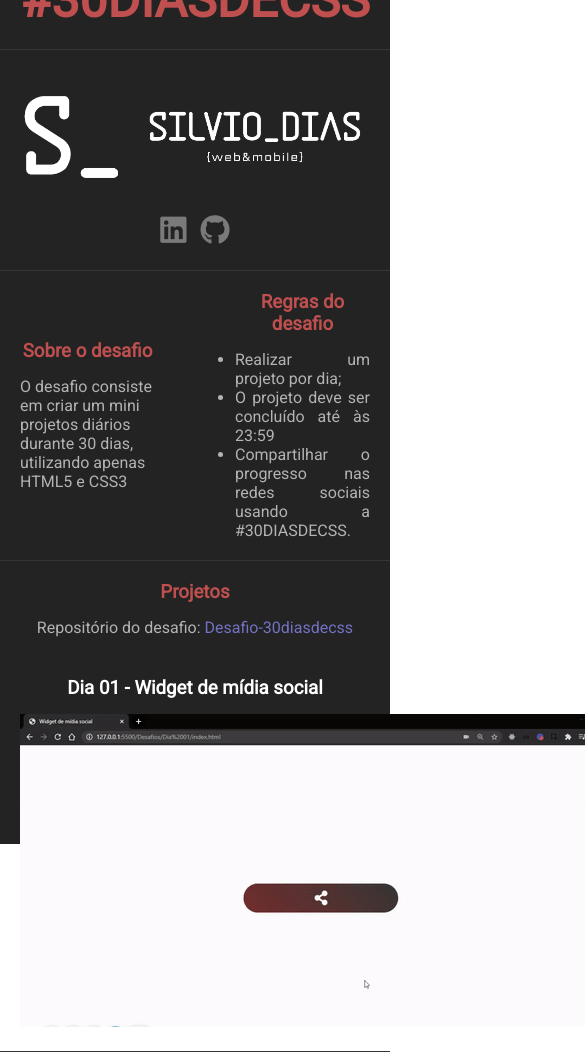
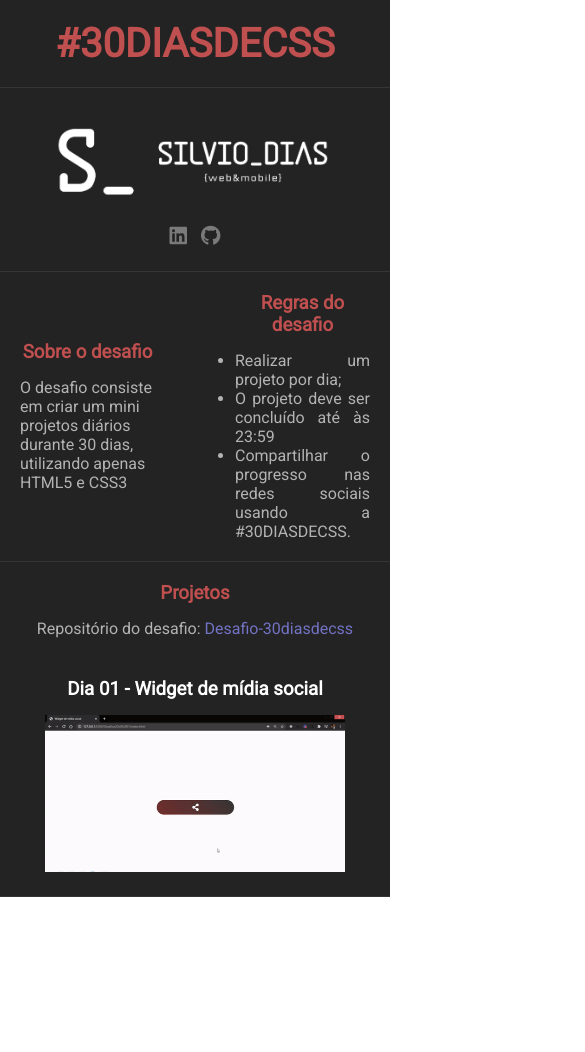
Before and after one commit to SilvioDiasJr/desafio-30diasdecss, a plain HTML site: page index.html in a window 390 px wide. Shown: the top 1052 px of the page, 585 px wide, since content can reach past the window. After the commit the page ends 897 px from the top, so only its background shows below. Drawn offline with Linux system fonts and the light colour scheme.

Commit message:
alterar estilização da página

```diff
--- a/style.css
+++ b/style.css
@@ -7,8 +7,8 @@
 }
 
 html, body{
-  width: 100vw;
-  height: 100vh;
+  width: 100%;
+  min-height: 100%;
 }
 
 .container{
@@ -93,6 +93,7 @@ html, body{
 }
 
 .content-projects {
+  width: 100%;
   padding: 20px;
   border-bottom: 1px solid #353535;
   text-align: center;
@@ -116,3 +117,29 @@ html, body{
 .projects-list h3{
   color: #fff;
 }
+
+.projects-list img{
+  width: 600px;
+  height: auto;
+}
+
+@media(max-width: 768px){
+  .container header{
+
+    font-size: 20px;
+    border-bottom: 1px solid #353535;
+  }
+
+  .content-author .author-logo img{
+    width: 280px;
+  }
+
+  .content-author .author-socials i{
+    font-size: 20px;
+  }
+
+  .projects-list img{
+    max-width: 300px;
+    height: auto;
+  }
+}
```
